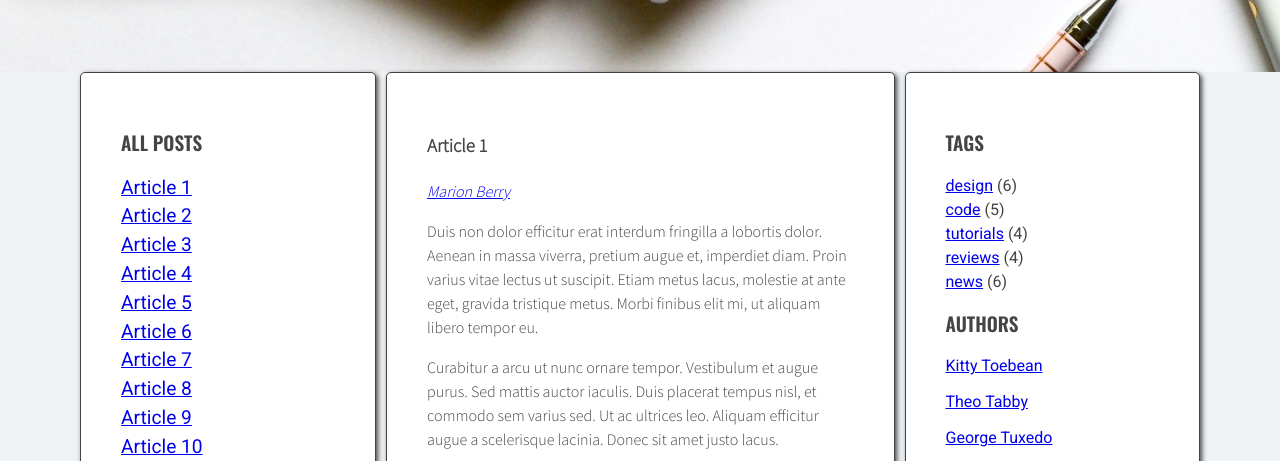
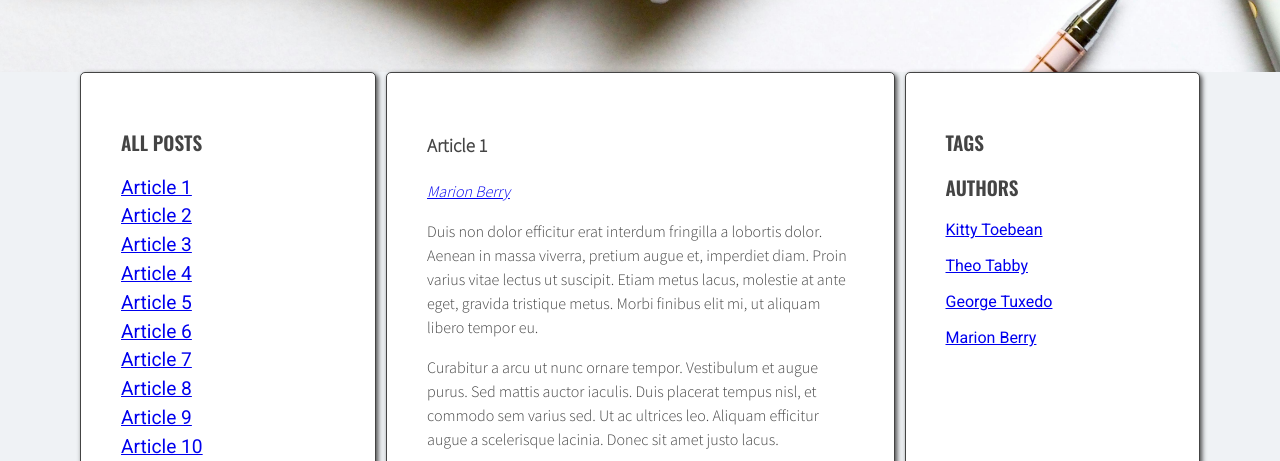
Before and after one commit to mGrzanek/js-blog, a website: page index.html in a window 1280 px wide. Shown: the part 325-786 px from the top of the page. Drawn offline with nearby package versions, Linux system fonts and the light colour scheme.

Commit message:
Remove tag links from sidebar in html code

```diff
--- a/index.html
+++ b/index.html
@@ -166,11 +166,6 @@
                 <div class="tags-wrapper">
                   <h2 class="section-title">Tags</h2>
                   <ul class="list tags">
-                    <li><a href="#">design</a> <span>(6)</span></li>
-                    <li><a href="#">code</a> <span>(5)</span></li>
-                    <li><a href="#">tutorials</a> <span>(4)</span></li>
-                    <li><a href="#">reviews</a> <span>(4)</span></li>
-                    <li><a href="#">news</a> <span>(6)</span></li>
                   </ul>
                 </div>
                 <div class="authors-wrapper">
--- a/js/script.js
+++ b/js/script.js
@@ -8,7 +8,8 @@
     optTitles = '.titles a',
     optArticleActive = 'article.post.active',
     optArticleTagsSelector  = '.post-tags .list',
-    optArticleAuthorSelector = '.post-author';
+    optArticleAuthorSelector = '.post-author',
+    optTagsListSelector = '.tags.list';
 
   const generateTitleLinks = function(customSelector = '') {
 
```
